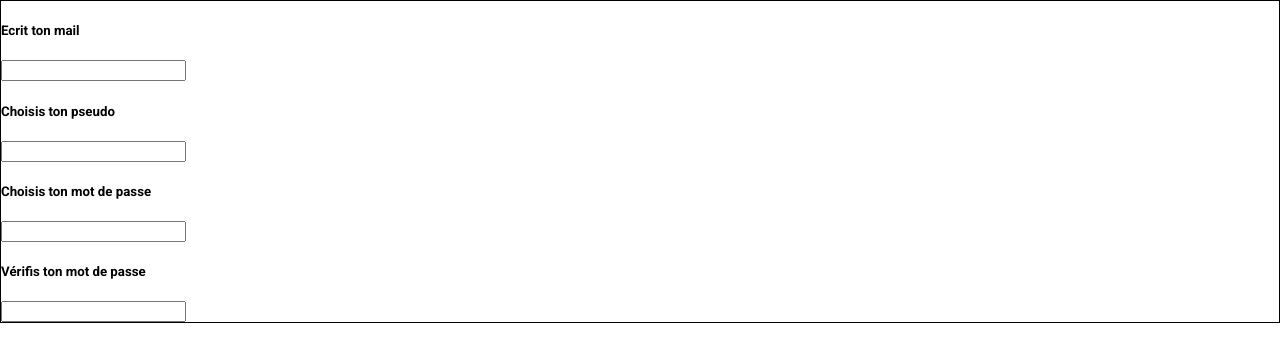
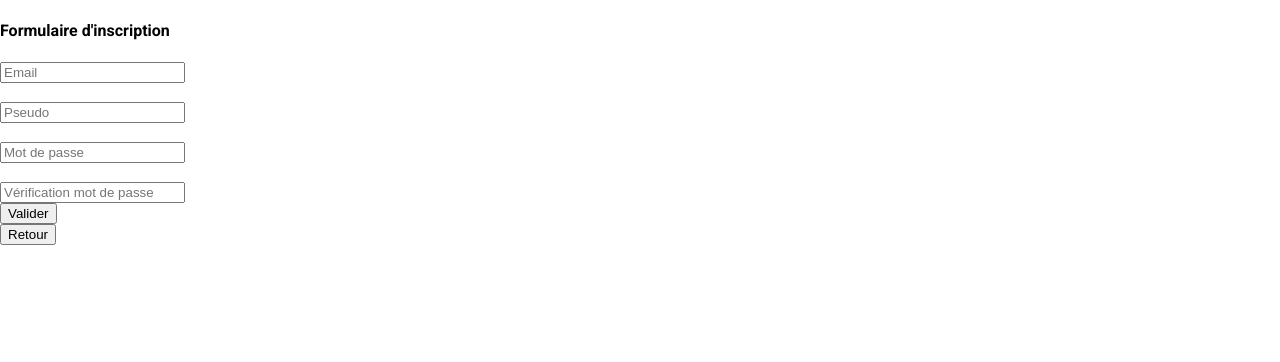
Before and after one commit to AubinM92/FrigoManos, an Angular app: page / in a window 1280 px wide. Shown: the top 362 px of the page. Built offline with nearby package versions, Linux system fonts and the light colour scheme.

Commit message:
Inscription

```diff
--- a/src/app/app.component.html
+++ b/src/app/app.component.html
@@ -7,6 +7,7 @@
   <meta name='viewport' content='width=device-width, initial-scale=1'>
   <link rel="stylesheet" href="https://fonts.googleapis.com/css?family=Roboto:300,400,500,700|Material+Icons">
   <link rel="stylesheet" href="https://unpkg.com/bootstrap-material-design@4.1.1/dist/css/bootstrap-material-design.min.css" integrity="sha384-wXznGJNEXNG1NFsbm0ugrLFMQPWswR3lds2VeinahP8N0zJw9VWSopbjv2x7WCvX" crossorigin="anonymous">
+  <style href="style.css"></style>
 </head>
 <body>
   <app-inscription></app-inscription>
--- a/src/app/inscription/inscription.component.html
+++ b/src/app/inscription/inscription.component.html
@@ -1,15 +1,27 @@
-<div class="container" style="border: solid black 1px">
+<div class="container inscription">
     <form action="" class="form-control text-center">
-        <h5>Ecrit ton mail</h5>
-        <input type="email" class="form-control text-center">
-        <br>
-        <h5>Choisis ton pseudo</h5>
-        <input type="text" class="form-control text-center">
-        <br>
-        <h5>Choisis ton mot de passe</h5>
-        <input type="password" class="form-control text-center">
-        <br>
-        <h5>Vérifis ton mot de passe</h5>
-        <input type="password" class="form-control text-center">
+        <h4>Formulaire d'inscription</h4>
+        <div>
+            <input type="email" class="form-control text-center" placeholder="Email">
+        </div>
+        <div>
+            <br>
+            <input type="text" class="form-control text-center" placeholder="Pseudo">
+        </div>
+        <div>
+            <br>
+            <input type="password" class="form-control text-center" required name="motDePasse" placeholder="Mot de passe">
+        </div>
+        <div>
+            <br>
+            <input type="password" class="form-control text-center" required placeholder="Vérification mot de passe"
+                name="motDePasse2" >
+        </div>
+        <div>
+            <button type="submit" class="btn btn-primary btn-block">Valider</button>
+        </div>
     </form>
+    <div>
+        <button type="submit" class="btn btn-primary btn-block">Retour</button>
+    </div>
 </div>
```
Also changed, not shown: src/app/inscription/inscription.component.ts (+6 -1 lines), src/app/style.css (added).
